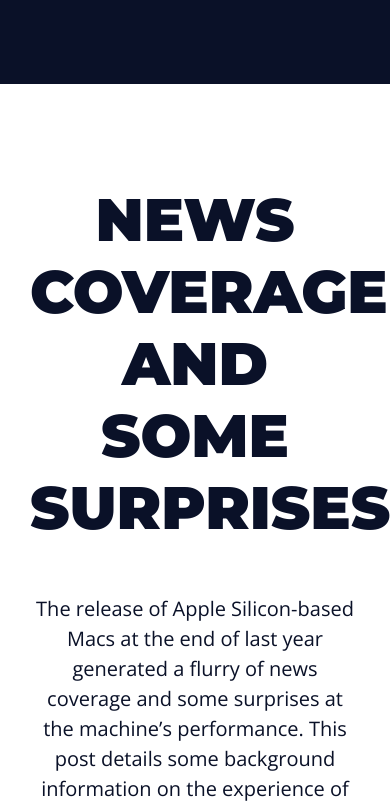
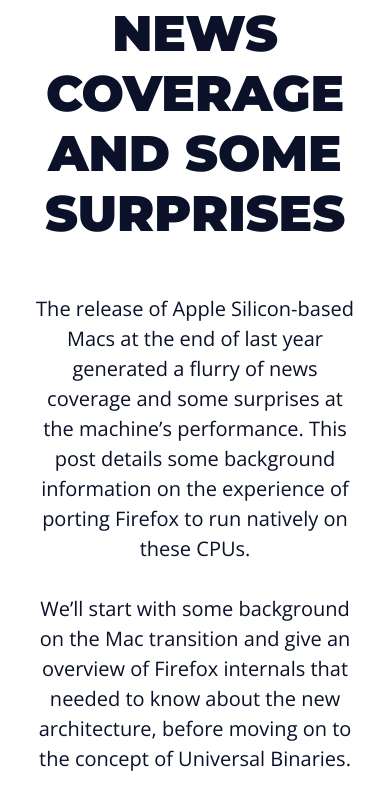
Before and after one commit to FelipeSDS23/html-css, a plain HTML site: page lading-page/index.html in a window 390 px wide. Shown: the part 1125-1926 px from the top of the page. Drawn offline with nearby package versions, Linux system fonts and the light colour scheme.

Commit message:
overflow x corrigido

```diff
--- a/lading-page/assets/css/style.css
+++ b/lading-page/assets/css/style.css
@@ -227,8 +227,9 @@
         background-color: rgba(0, 0, 0, 0.800);
     }
 
-    .main-content {
-       /* padding: 10rem 3rem;*/
+    h2 {
+        font-size: 5rem;
     }
+
     /*/F*/
 }
```
